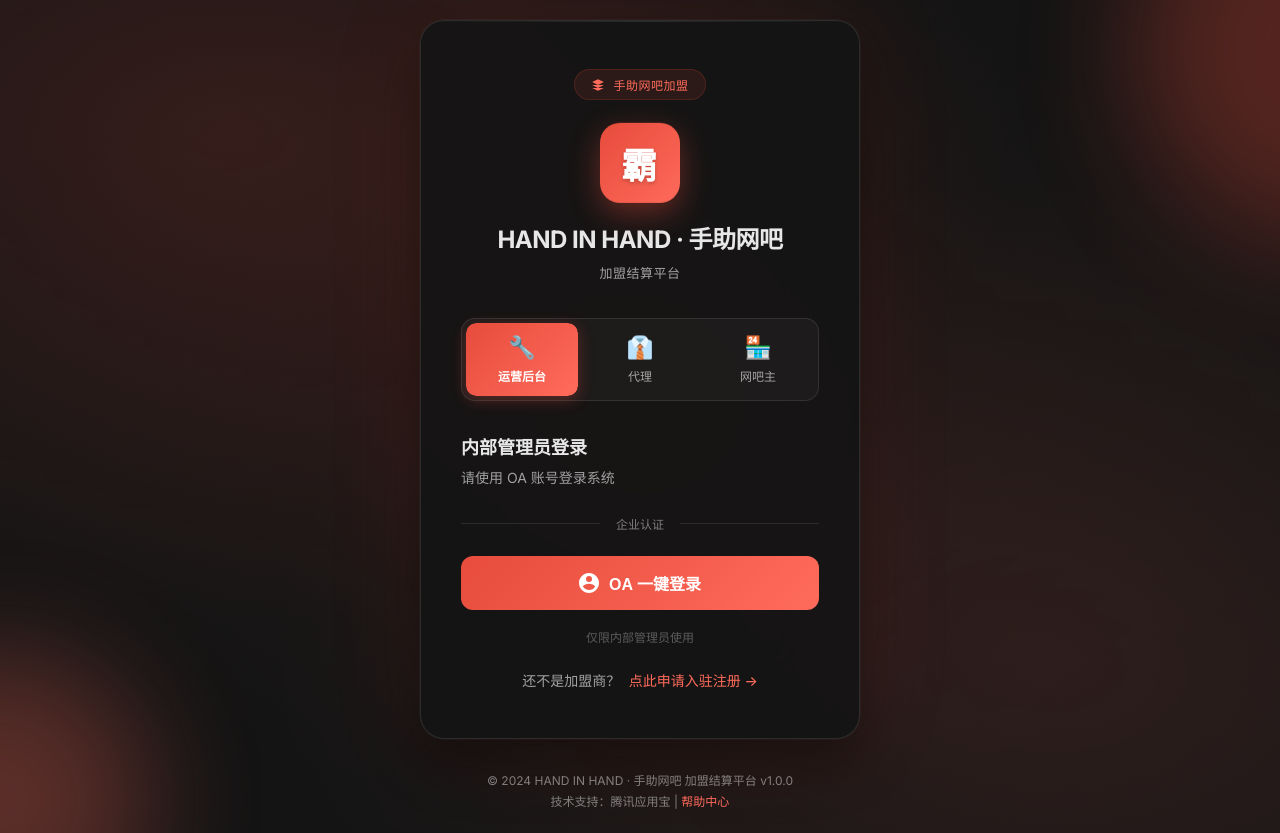
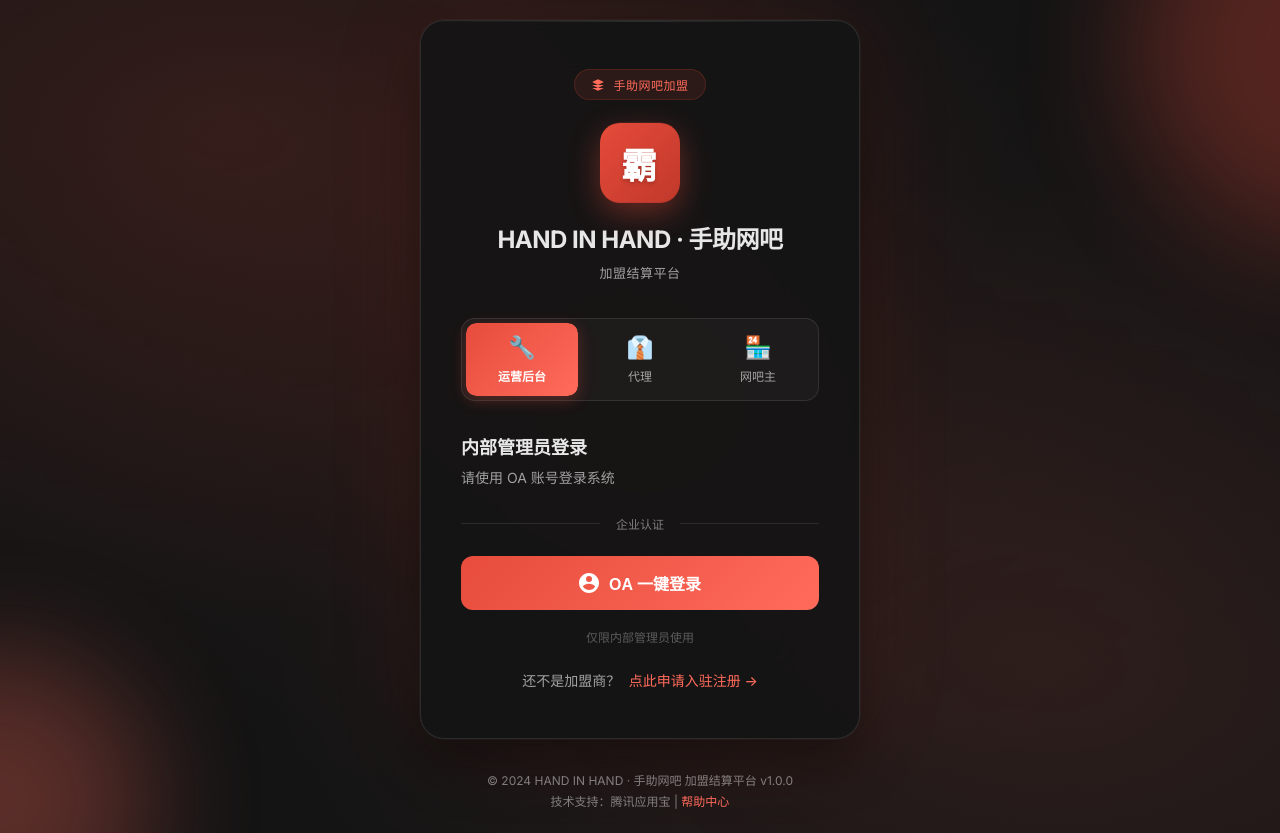
Before and after one commit to luckinStar/cyber-cafe-login, a website: page index.html in a window 1280 px wide. Drawn offline with Linux system fonts and the light colour scheme.

Commit message:
修正Logo颜色：将偏橙色的渐变改为纯红色渐变

```diff
--- a/index.html
+++ b/index.html
@@ -181,7 +181,7 @@
         .logo {
             width: 80px;
             height: 80px;
-            background: linear-gradient(135deg, #E74C3C 0%, #FF6B5B 100%);
+            background: linear-gradient(135deg, #E74C3C 0%, #C0392B 100%);
             border-radius: 20px;
             display: flex;
             align-items: center;
@@ -213,7 +213,7 @@
             content: '';
             position: absolute;
             inset: -3px;
-            background: linear-gradient(135deg, #E74C3C, #FF6B5B);
+            background: linear-gradient(135deg, #E74C3C, #C0392B);
             border-radius: 22px;
             opacity: 0.3;
             z-index: -1;
```
